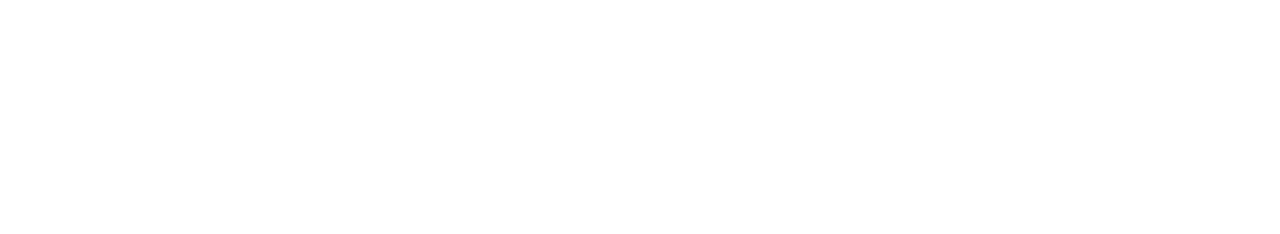
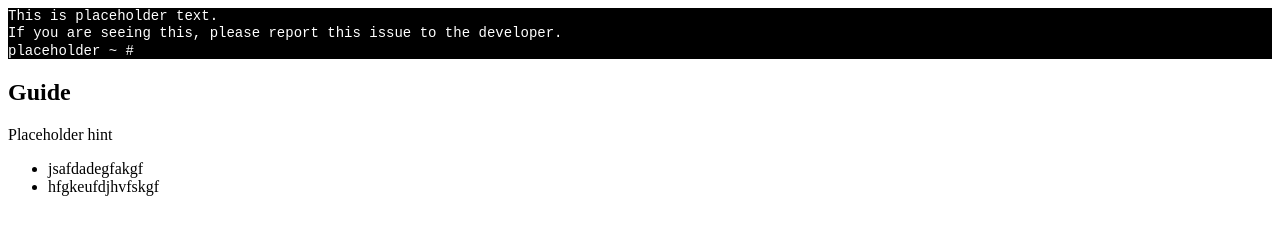
Before and after one commit to Visheshbons/arch-game, an Electron app: page src/renderer/index.html in a window 1280 px wide. Drawn offline with Linux system fonts and the light colour scheme; a web font is replaced by a local one.

Commit message:
Added basic html and css

```diff
--- a/package.json
+++ b/package.json
@@ -1,6 +1,6 @@
 {
   "name": "arch-game",
-  "version": "0.1.1",
+  "version": "0.2.0",
   "description": "game where u install arch",
   "keywords": [
     "first-game"
--- a/src/renderer/index.html
+++ b/src/renderer/index.html
@@ -7,6 +7,49 @@
     <link rel="stylesheet" href="styles.css">
 </head>
 <body>
+    <main>
 
+        <!-- terminal -->
+        <section id="terminal">
+
+            <!-- sdout -->
+            <div id="sdout">
+                <!-- js will handle -->
+                <div class="line">This is placeholder text.</div>
+                <div class="line">If you are seeing this, please report this issue to the developer.</div>
+            </div>
+
+            <!-- stdin -->
+            <div id="input-line">
+                <span id="prompt">placeholder ~ #</span>
+                <input
+                    type="text"
+                    id="cmd-input"
+                    autocomplete="off"
+                    autocorrect="off"
+                    autocapitalize="off"
+                    spellcheck="false"
+                    autofocus
+                />
+                <!-- mb adding js for auto later (its 12:27am at time of writing this) -->
+            </div>
+
+        </section>
+
+        <!-- sidebar for ex mode and stuff -->
+        <!-- also just discovered <aside> exists bc of autocomplete being very entusiastic lmao -->
+        <aside id="guide">
+            <h2>Guide</h2>
+            <p id="current-hint">Placeholder hint</p>
+            <ul id="step-list-idk">
+                <li data-step="hfjgkjf">jsafdadegfakgf</li>
+                <li data-step="wutfkyguuf">hfgkeufdjhvfskgf</li>
+                <!-- js should fill this in -->
+            </ul>
+        </aside>
+
+    </main>
+
+    <script type="module" src="renderer.js"></script>
 </body>
 </html>
--- a/src/renderer/styles.css
+++ b/src/renderer/styles.css
@@ -1 +1,30 @@
-/* works */
+
+
+/* ty google search ai */
+@font-face {
+  font-family: 'tty';
+  src: url('./assets/fonts/TerminusTTF-4.49.3.ttf') format('truetype');
+  font-weight: normal;
+  font-style: normal;
+}
+
+#terminal {
+    background-color: black;
+    color: white;
+    font-family: 'tty', monospace;
+    -webkit-font-smoothing: none;
+    font-smooth: never;
+    font-size: 14px;
+    line-height: 1.2;
+}
+
+#stdout {
+    color: white;
+}
+
+#cmd-input {
+    color: white;
+    background-color: black;
+    border: none;
+    outline: none;
+}
```
Also changed, not shown: electron.cjs (+5 -2 lines).
